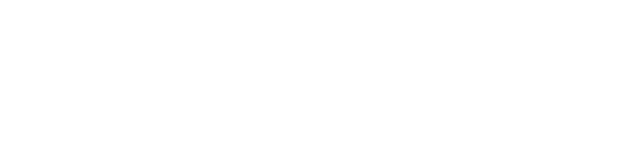
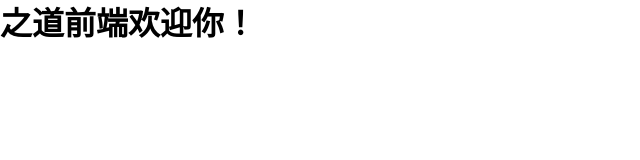
Before and after one commit to longyiyiyu/P2-E-commerce-home-page, a website: page s1/index.html in a window 1280 px wide. Shown: the whole page, without its empty margins (0-640 px from the left). Drawn offline with Linux system fonts and the light colour scheme.

Commit message:
feat: 完成 s1 题目

```diff
--- a/s1/index.html
+++ b/s1/index.html
@@ -8,6 +8,6 @@
   <link rel="stylesheet" href="./index.css">
 </head>
 <body>
-
+  <h1>之道前端欢迎你！</h1>
 </body>
 </html>
```
Also changed, not shown: 1 other file.
